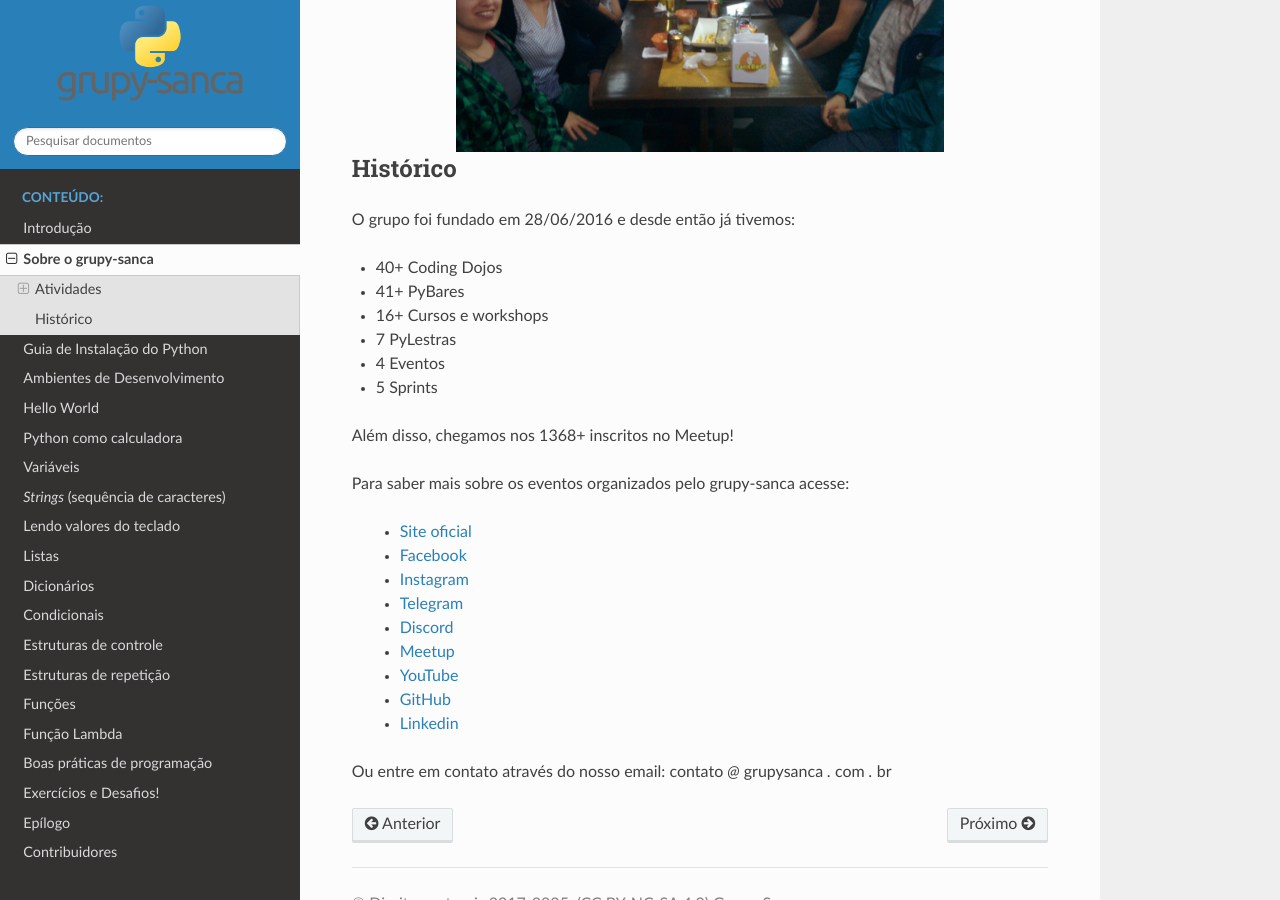
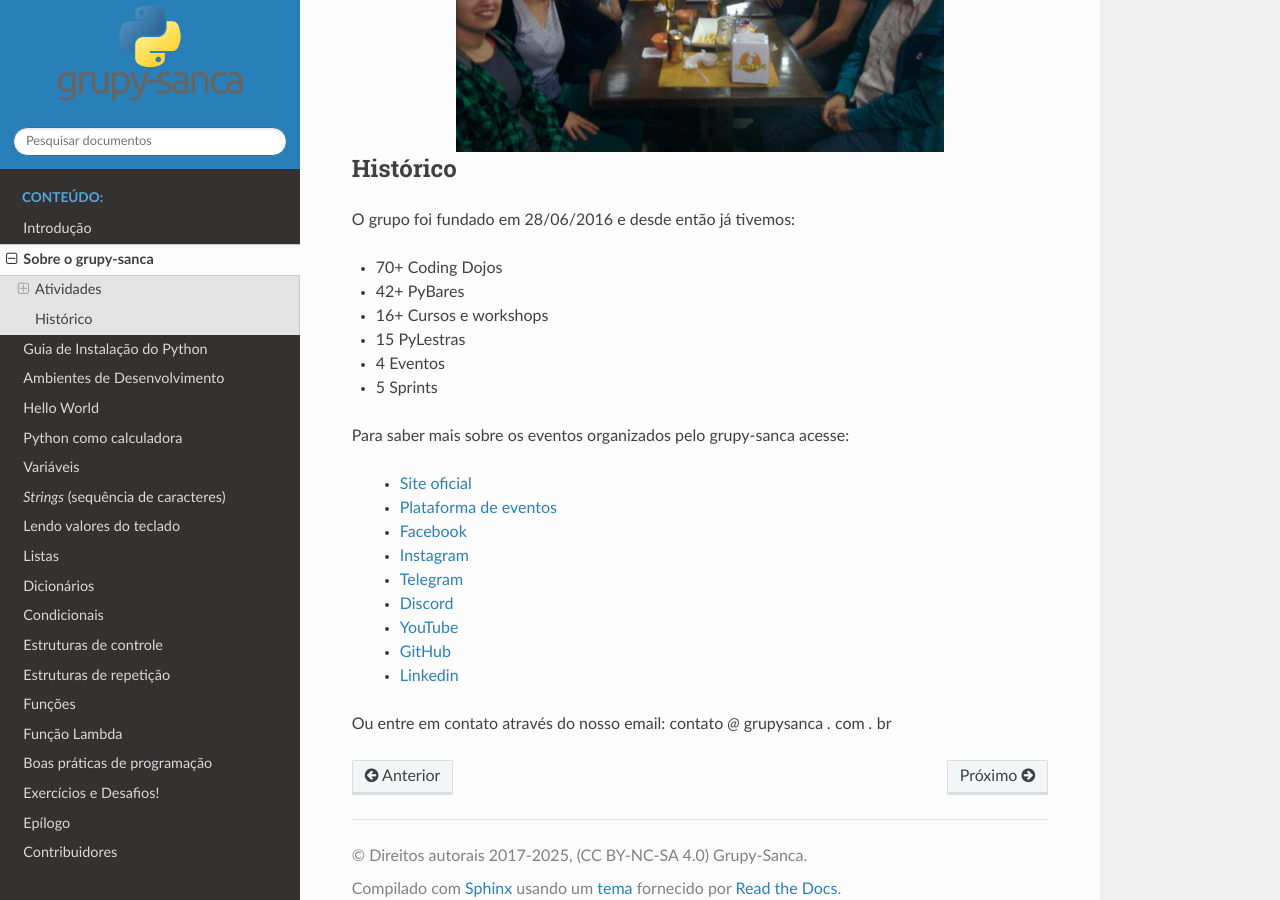
Before and after one commit to grupy-sanca/curso-python, a Sphinx documentation site: the page built from source/sobre_grupy.rst, in a window 1280 px wide and 900 px high, scrolled down 8333 px. Built offline with Sphinx 7.4.7 and the Read the Docs theme 3.1.0, drawn with Linux system fonts in a browser that asks for light colours.

Commit message:
Atualiza estatísticas sobre o grupy-sanca (#140)
* Atualiza estatísticas sobre o grupy-sanca

Signed-off-by: Heitor Pascoal de Bittencourt <heitorpbittencourt@gmail.com>

* Update source/sobre_grupy.rst

Co-authored-by: Juliana Karoline de Sousa <julianaklulo@gmail.com>

---------

Signed-off-by: Heitor Pascoal de Bittencourt <heitorpbittencourt@gmail.com>
Co-authored-by: Juliana Karoline de Sousa <julianaklulo@gmail.com>

```diff
--- a/source/sobre_grupy.rst
+++ b/source/sobre_grupy.rst
@@ -197,19 +197,17 @@ Histórico
 
 O grupo foi fundado em 28/06/2016 e desde então já tivemos:
 
-- 40+ Coding Dojos
+- 70+ Coding Dojos
 
-- 41+ PyBares
+- 42+ PyBares
 
 - 16+ Cursos e workshops
 
--  7  PyLestras
+- 15  PyLestras
 
 -  4  Eventos
 
 -  5  Sprints
-
-Além disso, chegamos nos 1368+ inscritos no Meetup!
 
 
 Para saber mais sobre os eventos organizados pelo grupy-sanca acesse:
@@ -219,6 +217,12 @@ Para saber mais sobre os eventos organizados pelo grupy-sanca acesse:
     .. only:: latex
 
        www.grupysanca.com.br
+
+  - `Plataforma de eventos <https://eventos.grupysanca.com.br>`_
+
+    .. only:: latex
+
+       eventos.grupysanca.com.br
 
   - `Facebook <https://www.facebook.com/grupysanca/>`_
 
@@ -244,12 +248,6 @@ Para saber mais sobre os eventos organizados pelo grupy-sanca acesse:
 
        discord.gg/AgS2dBa
 
-  - `Meetup <https://www.meetup.com/grupy-sanca>`_
-
-    .. only:: latex
-
-       meetup.com/grupy-sanca
-
   - `YouTube <https://www.youtube.com/grupysanca>`_
 
     .. only:: latex
```
